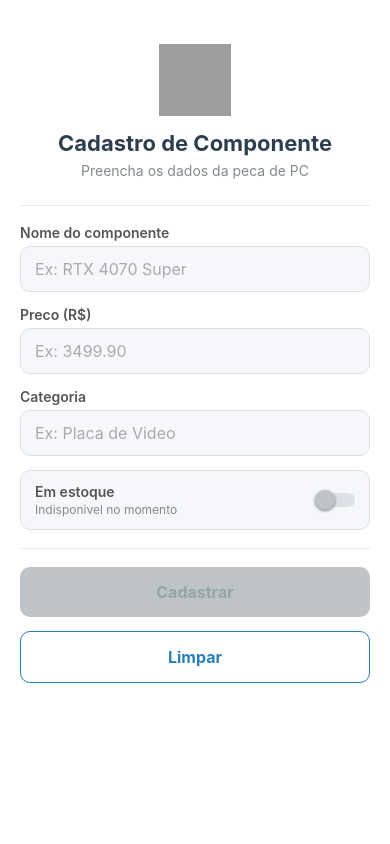
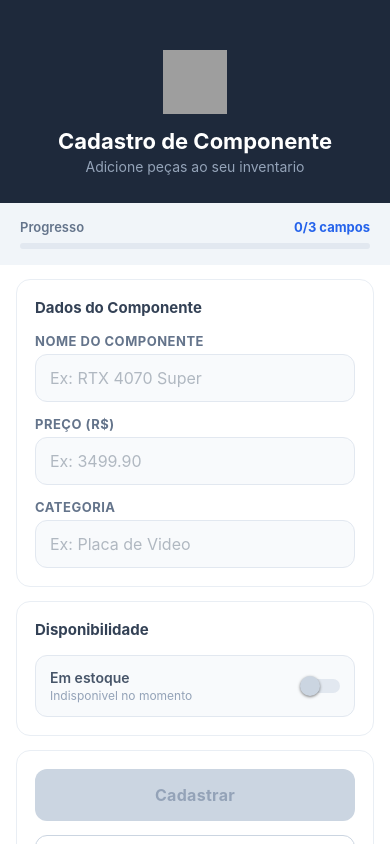
Before and after one commit to douglasauniv-design/pdm-atividades, a React Native app: screen / in a window 390 px wide. Built offline with nearby package versions, Linux system fonts and the light colour scheme; grey boxes are pictures that could not be loaded.

Commit message:
melhorias visuais v2

```diff
--- a/App.tsx
+++ b/App.tsx
@@ -61,7 +61,6 @@ export default function App() {
   }, []);
 
   // Requisito 9: useEffect que monitora os campos e habilita/desabilita o botao
-  // Tambem atualiza os erros dos campos que o usuario ja tocou
   useEffect(() => {
     const isNameValid = name.trim().length >= 3;
     const isPriceValid =
@@ -83,11 +82,11 @@ export default function App() {
 
     if (priceTouched) {
       if (price.trim().length === 0) {
-        setPriceError("Preco e obrigatorio");
+        setPriceError("Preço e obrigatorio");
       } else if (isNaN(Number(price))) {
-        setPriceError("Preco deve ser um numero valido");
+        setPriceError("Preço deve ser um numero valido");
       } else if (Number(price) <= 0) {
-        setPriceError("Preco deve ser maior que zero");
+        setPriceError("Preço deve ser maior que zero");
       } else {
         setPriceError("");
       }
@@ -103,6 +102,13 @@ export default function App() {
       }
     }
   }, [name, price, category, nameTouched, priceTouched, categoryTouched]);
+
+  // Calcula quantos campos estao preenchidos corretamente
+  const filledCount = [
+    name.trim().length >= 3,
+    price.trim().length > 0 && !isNaN(Number(price)) && Number(price) > 0,
+    category.trim().length >= 2,
+  ].filter(Boolean).length;
 
   // Funcao que limpa todos os campos e erros do formulario
   const resetForm = () => {
@@ -120,26 +126,23 @@ export default function App() {
 
   // Requisito 10: acao de submissao que loga os valores no console
   const handleSubmit = () => {
-    // Loga os dados no console (F12 na web, terminal no Expo Go)
     console.log("=============================");
     console.log("  DADOS DO FORMULARIO");
     console.log("=============================");
     console.log("Nome:", name);
-    console.log("Preco: R$", price);
+    console.log("Preço: R$", price);
     console.log("Categoria:", category);
     console.log("Em estoque:", inStock ? "Sim" : "Não");
     console.log("=============================");
 
-    // Exibe alerta de sucesso com resumo dos dadosz
     showAlert(
       "Cadastro realizado",
       "Nome: " + name +
-      "\nPreco: R$ " + price +
+      "\nPreço: R$ " + price +
       "\nCategoria: " + category +
       "\nEm estoque: " + (inStock ? "Sim" : "Não")
     );
 
-    // Limpa o formulario para um novo cadastro
     resetForm();
   };
 
@@ -147,19 +150,32 @@ export default function App() {
   if (loading) {
     return (
       <View style={styles.loadingContainer}>
-        <StatusBar style="dark" />
-        <ActivityIndicator size="large" color="#2980b9" />
+        <StatusBar style="light" />
+        <View style={styles.loadingContent}>
+          <Image
+            source={{
+              uri: "https://cdn-icons-png.flaticon.com/512/900/900618.png",
+            }}
+            style={styles.loadingLogo}
+          />
+          <Text style={styles.loadingTitle}>PC - Cadastro</Text>
+          <ActivityIndicator
+            size="large"
+            color="#fff"
+            style={{ marginTop: 24 }}
+          />
           <Text style={styles.loadingText}>Carregando...</Text>
+        </View>
       </View>
     );
   }
 
   // Requisito 1: ScreenWrapperScrollable como container principal
   return (
-    <ScreenWrapperScrollable gap={14}>
-      <StatusBar style="dark" />
+    <ScreenWrapperScrollable padding={0}>
+      <StatusBar style="light" />
 
-      {/* Cabecalho com fundo colorido */}
+      {/* Cabecalho escuro com logo e titulo */}
       <View style={styles.header}>
         {/* Requisito 3: imagem representando a tematica */}
         <Image
@@ -169,11 +185,30 @@ export default function App() {
           style={styles.logo}
         />
         <Text style={styles.title}>Cadastro de Componente</Text>
-        <Text style={styles.subtitle}>Preencha os dados da peca de PC</Text>
+        <Text style={styles.subtitle}>Adicione peças ao seu inventario</Text>
       </View>
 
-      {/* Separador visual */}
-      <View style={styles.divider} />
+      {/* Barra de progresso dos campos */}
+      <View style={styles.progressSection}>
+        <View style={styles.progressRow}>
+          <Text style={styles.progressLabel}>Progresso</Text>
+          <Text style={styles.progressCount}>{filledCount}/3 campos</Text>
+        </View>
+        <View style={styles.progressBar}>
+          <View
+            style={[
+              styles.progressFill,
+              { flex: filledCount, },
+              filledCount === 3 && styles.progressComplete,
+            ]}
+          />
+          <View style={{ flex: 3 - filledCount }} />
+        </View>
+      </View>
+
+      {/* Card com os campos do formulario */}
+      <View style={styles.card}>
+        <Text style={styles.sectionTitle}>Dados do Componente</Text>
 
         {/* Requisito 4 e 5: FormInput com label, erro e eventos */}
         <FormInput
@@ -186,7 +221,7 @@ export default function App() {
         />
 
         <FormInput
-        label="Preco (R$)"
+          label="Preço (R$)"
           placeholder="Ex: 3499.90"
           value={price}
           onChangeText={setPrice}
@@ -203,11 +238,18 @@ export default function App() {
           onBlur={() => setCategoryTouched(true)}
           error={categoryError}
         />
+      </View>
+
+      {/* Card com o switch */}
+      <View style={styles.card}>
+        <Text style={styles.sectionTitle}>Disponibilidade</Text>
 
         {/* Requisito 7: Switch para indicar se esta em estoque */}
         <View style={[styles.switchRow, inStock && styles.switchRowActive]}>
           <View>
-          <Text style={styles.switchLabel}>Em estoque</Text>
+            <Text style={[styles.switchLabel, inStock && styles.switchLabelActive]}>
+              Em estoque
+            </Text>
             <Text style={styles.switchHint}>
               {inStock ? "Disponivel para venda" : "Indisponivel no momento"}
             </Text>
@@ -215,14 +257,14 @@ export default function App() {
           <Switch
             value={inStock}
             onValueChange={setInStock}
-          trackColor={{ false: "#dce1e8", true: "#7fb8de" }}
-          thumbColor={inStock ? "#2980b9" : "#bdc3c7"}
+            trackColor={{ false: "#e2e8f0", true: "#93c5fd" }}
+            thumbColor={inStock ? "#2563eb" : "#cbd5e1"}
           />
         </View>
+      </View>
 
-      {/* Separador visual */}
-      <View style={styles.divider} />
-
+      {/* Card com os botoes */}
+      <View style={styles.card}>
         {/* Requisito 8 e 9: FormButton desabilitado enquanto campos invalidos */}
         <FormButton
           title="Cadastrar"
@@ -230,72 +272,148 @@ export default function App() {
           disabled={!formValid}
         />
 
-      {/* Botao secundario para limpar o formulario */}
-      <FormButton title="Limpar" onPress={resetForm} variant="secondary" />
+        <FormButton title="Limpar campos" onPress={resetForm} variant="secondary" />
+      </View>
+
+      {/* Espaco extra no final para respiro */}
+      <View style={{ height: 20 }} />
     </ScreenWrapperScrollable>
   );
 }
 
 const styles = StyleSheet.create({
+  // Loading
   loadingContainer: {
     flex: 1,
-    backgroundColor: "#f5f7fa",
+    backgroundColor: "#1e293b",
+  },
+  loadingContent: {
+    flex: 1,
     justifyContent: "center",
     alignItems: "center",
-    gap: 16,
+    gap: 8,
+  },
+  loadingLogo: {
+    width: 80,
+    height: 80,
+    marginBottom: 8,
+  },
+  loadingTitle: {
+    fontSize: 28,
+    fontWeight: "bold",
+    color: "#fff",
   },
   loadingText: {
-    fontSize: 16,
-    color: "#7f8c8d",
+    fontSize: 14,
+    color: "#94a3b8",
+    marginTop: 8,
   },
+
+  // Cabecalho
   header: {
+    backgroundColor: "#1e293b",
     alignItems: "center",
-    paddingTop: 24,
-    paddingBottom: 8,
-    gap: 6,
+    paddingTop: 50,
+    paddingBottom: 28,
+    gap: 4,
   },
   logo: {
-    width: 72,
-    height: 72,
-    marginBottom: 8,
+    width: 64,
+    height: 64,
+    marginBottom: 10,
   },
   title: {
     fontSize: 22,
     fontWeight: "bold",
-    color: "#2c3e50",
+    color: "#fff",
   },
   subtitle: {
     fontSize: 14,
-    color: "#7f8c8d",
+    color: "#94a3b8",
   },
-  divider: {
-    height: 1,
-    backgroundColor: "#e8ecf1",
-    marginVertical: 4,
+
+  // Barra de progresso
+  progressSection: {
+    paddingHorizontal: 20,
+    paddingVertical: 16,
+    backgroundColor: "#f1f5f9",
+    gap: 8,
   },
+  progressRow: {
+    flexDirection: "row",
+    justifyContent: "space-between",
+    alignItems: "center",
+  },
+  progressLabel: {
+    fontSize: 13,
+    fontWeight: "600",
+    color: "#64748b",
+  },
+  progressCount: {
+    fontSize: 13,
+    fontWeight: "700",
+    color: "#2563eb",
+  },
+  progressBar: {
+    height: 6,
+    backgroundColor: "#e2e8f0",
+    borderRadius: 3,
+    overflow: "hidden",
+  },
+  progressFill: {
+    height: "100%",
+    backgroundColor: "#2563eb",
+    borderRadius: 3,
+  },
+  progressComplete: {
+    backgroundColor: "#16a34a",
+  },
+
+  // Cards
+  card: {
+    marginHorizontal: 16,
+    marginTop: 14,
+    backgroundColor: "#fff",
+    borderRadius: 14,
+    padding: 18,
+    gap: 14,
+    borderWidth: 1,
+    borderColor: "#e9eef4",
+  },
+  sectionTitle: {
+    fontSize: 15,
+    fontWeight: "700",
+    color: "#334155",
+    marginBottom: 2,
+  },
+
+  // Switch
   switchRow: {
     flexDirection: "row",
     justifyContent: "space-between",
     alignItems: "center",
-    backgroundColor: "#f5f7fa",
+    backgroundColor: "#f8fafc",
     paddingHorizontal: 14,
-    paddingVertical: 12,
-    borderRadius: 10,
+    paddingVertical: 13,
+    borderRadius: 12,
     borderWidth: 1.5,
-    borderColor: "#dce1e8",
+    borderColor: "#e2e8f0",
   },
   switchRowActive: {
-    borderColor: "#7fb8de",
-    backgroundColor: "#eef6fc",
+    borderColor: "#93c5fd",
+    backgroundColor: "#eff6ff",
   },
   switchLabel: {
     fontSize: 14,
     fontWeight: "600",
-    color: "#555",
+    color: "#475569",
+  },
+  switchLabelActive: {
+    color: "#2563eb",
   },
   switchHint: {
     fontSize: 12,
-    color: "#7f8c8d",
+    color: "#94a3b8",
     marginTop: 2,
   },
 });
--- a/src/components/ui/FormButton.tsx
+++ b/src/components/ui/FormButton.tsx
@@ -29,7 +29,7 @@ export default function FormButton({
       ]}
       onPress={onPress}
       disabled={disabled}
-      activeOpacity={0.7}
+      activeOpacity={0.8}
     >
       <Text
         style={[
@@ -46,33 +46,35 @@ export default function FormButton({
 
 const styles = StyleSheet.create({
   button: {
-    paddingVertical: 15,
-    borderRadius: 10,
+    paddingVertical: 16,
+    borderRadius: 12,
     alignItems: "center",
   },
   primary: {
-    backgroundColor: "#2980b9",
+    backgroundColor: "#2563eb",
   },
   secondary: {
     backgroundColor: "transparent",
     borderWidth: 1.5,
-    borderColor: "#2980b9",
+    borderColor: "#cbd5e1",
   },
   primaryDisabled: {
-    backgroundColor: "#bdc3c7",
+    backgroundColor: "#cbd5e1",
   },
   secondaryDisabled: {
-    borderColor: "#bdc3c7",
+    borderColor: "#e2e8f0",
   },
   text: {
     color: "#fff",
     fontSize: 16,
     fontWeight: "bold",
+    letterSpacing: 0.3,
   },
   secondaryText: {
-    color: "#2980b9",
+    color: "#64748b",
+    fontWeight: "600",
   },
   disabledText: {
-    color: "#95a5a6",
+    color: "#94a3b8",
   },
 });
--- a/src/components/ui/FormInput.tsx
+++ b/src/components/ui/FormInput.tsx
@@ -31,6 +31,9 @@ export default function FormInput({
   // Verifica se ha erro para aplicar estilos visuais
   const hasError = error !== undefined && error.length > 0;
 
+  // Verifica se o campo tem valor valido (para indicador visual)
+  const isValid = value.trim().length > 0 && !hasError;
+
   // Funcao chamada quando o usuario sai do campo
   const handleBlur = () => {
     setFocused(false);
@@ -53,20 +56,27 @@ export default function FormInput({
       </Text>
 
       {/* Campo de texto com borda que muda conforme o estado */}
+      <View style={styles.inputWrapper}>
         <TextInput
           style={[
             styles.input,
             focused && !hasError && styles.inputFocused,
             hasError && styles.inputError,
+            isValid && !focused && styles.inputValid,
           ]}
           value={value}
           onChangeText={onChangeText}
           placeholder={placeholder}
-        placeholderTextColor="#aaa"
+          placeholderTextColor="#b0b8c1"
           keyboardType={keyboardType}
           onFocus={() => setFocused(true)}
           onBlur={handleBlur}
         />
+
+        {/* Indicador visual de status no canto direito */}
+        {hasError && <Text style={styles.statusIcon}>!</Text>}
+        {isValid && !focused && <Text style={styles.checkIcon}>OK</Text>}
+      </View>
 
       {/* Mensagem de erro visivel apenas quando hasError e true */}
       {hasError && <Text style={styles.errorText}>{error}</Text>}
@@ -79,37 +89,62 @@ const styles = StyleSheet.create({
     gap: 5,
   },
   label: {
-    fontSize: 14,
-    fontWeight: "600",
-    color: "#555",
+    fontSize: 13,
+    fontWeight: "700",
+    color: "#64748b",
+    textTransform: "uppercase",
+    letterSpacing: 0.5,
   },
   labelFocused: {
-    color: "#2980b9",
+    color: "#2563eb",
   },
   labelError: {
-    color: "#c0392b",
+    color: "#dc2626",
+  },
+  inputWrapper: {
+    position: "relative",
+    justifyContent: "center",
   },
   input: {
     borderWidth: 1.5,
-    borderColor: "#dce1e8",
-    borderRadius: 10,
+    borderColor: "#e2e8f0",
+    borderRadius: 12,
     paddingHorizontal: 14,
-    paddingVertical: 12,
+    paddingVertical: 13,
+    paddingRight: 40,
     fontSize: 16,
-    backgroundColor: "#f5f7fa",
-    color: "#2c3e50",
+    backgroundColor: "#f8fafc",
+    color: "#1e293b",
   },
   inputFocused: {
-    borderColor: "#2980b9",
+    borderColor: "#2563eb",
     backgroundColor: "#fff",
   },
   inputError: {
-    borderColor: "#c0392b",
-    backgroundColor: "#fdf0ef",
+    borderColor: "#dc2626",
+    backgroundColor: "#fef2f2",
+  },
+  inputValid: {
+    borderColor: "#16a34a",
+    backgroundColor: "#f0fdf4",
+  },
+  statusIcon: {
+    position: "absolute",
+    right: 14,
+    fontSize: 16,
+    fontWeight: "bold",
+    color: "#dc2626",
+  },
+  checkIcon: {
+    position: "absolute",
+    right: 12,
+    fontSize: 12,
+    fontWeight: "bold",
+    color: "#16a34a",
   },
   errorText: {
     fontSize: 13,
-    color: "#c0392b",
+    color: "#dc2626",
     fontWeight: "500",
   },
 });
```
Lines whose indentation alone changed are shown as unchanged.
